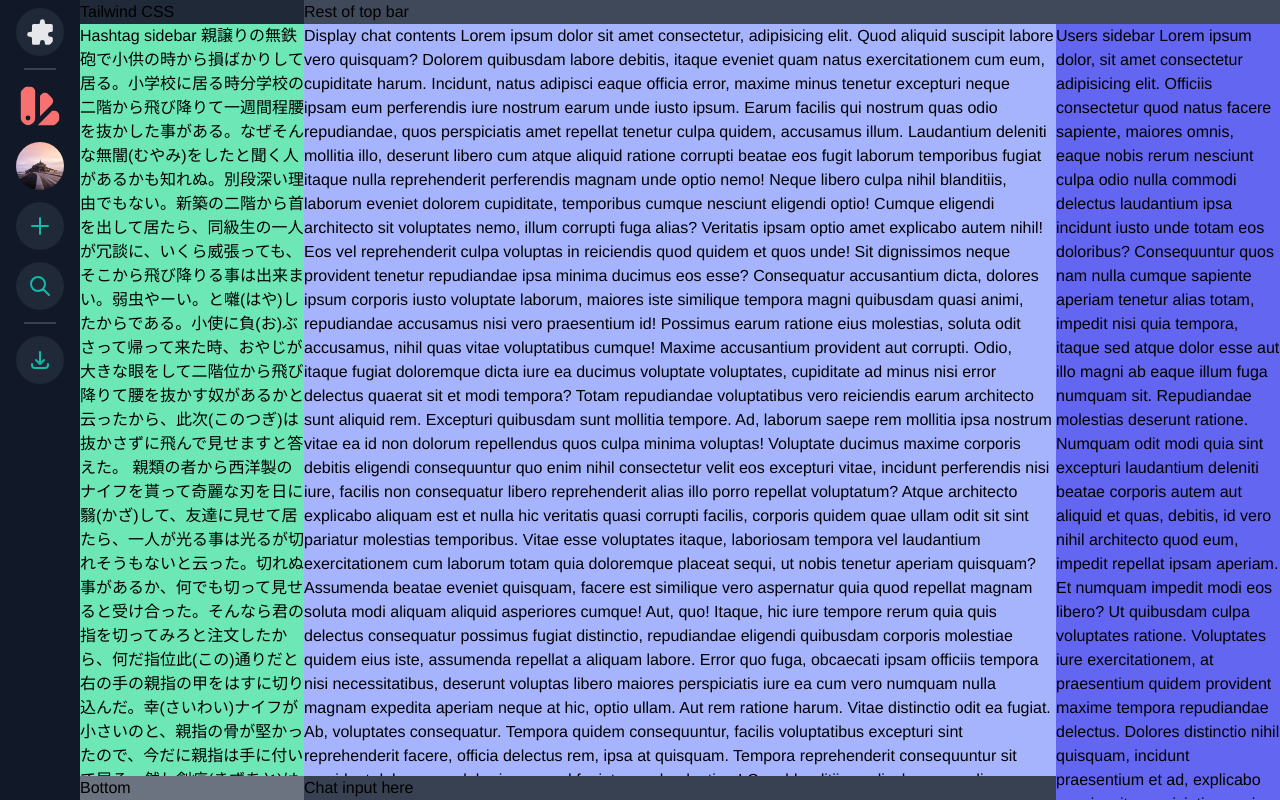
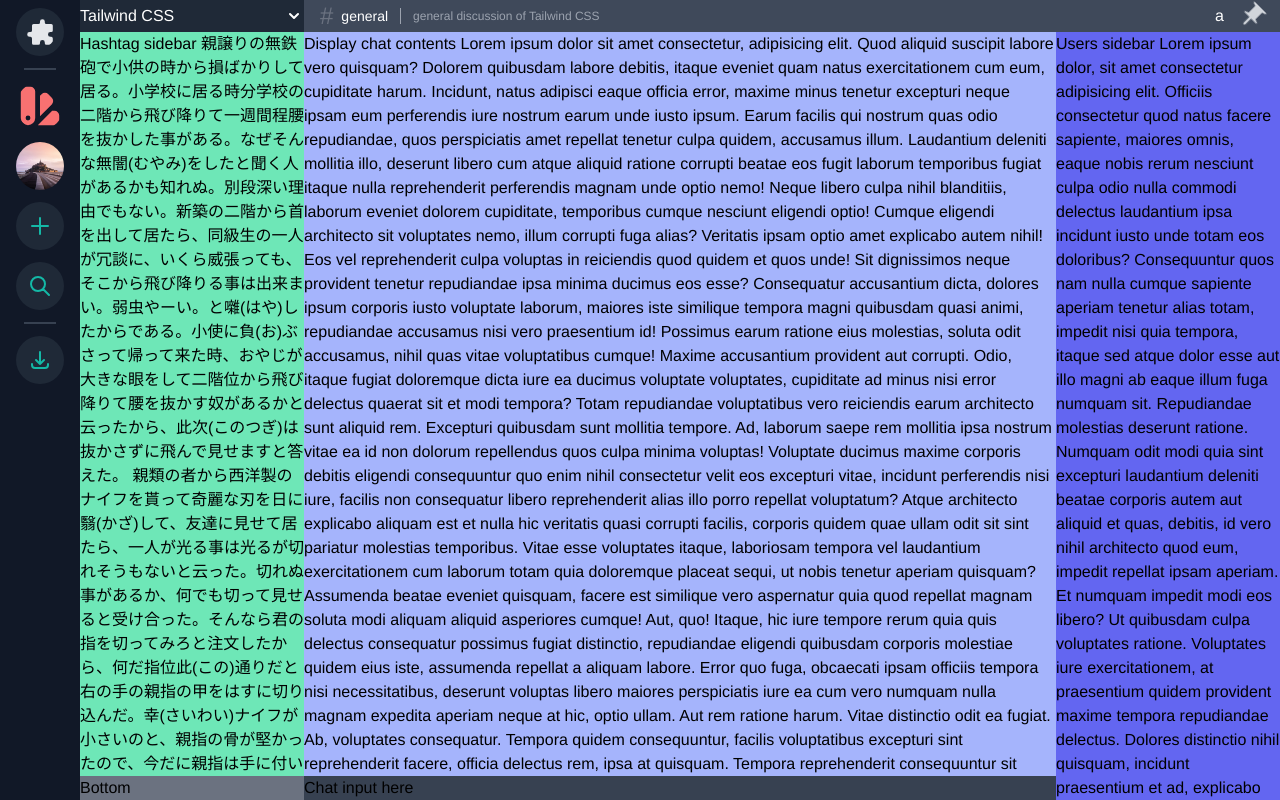
Before and after one commit to miya-start/next-chat, a Next.js app: page / in a window 1280 px wide. Built offline with nearby package versions, Linux system fonts and the light colour scheme.

Commit message:
Add Zondicons

```diff
--- a/pages/index.tsx
+++ b/pages/index.tsx
@@ -2,7 +2,15 @@ import type { NextPage } from 'next'
 import Head from 'next/head'
 import Image from 'next/image'
 import Link from 'next/link'
-import { PuzzleIcon, ColorSwatchIcon } from '@heroicons/react/solid'
+import {
+  BellIcon,
+  ChevronDownIcon,
+  ColorSwatchIcon,
+  InboxIcon,
+  PuzzleIcon,
+  QuestionMarkCircleIcon,
+  UsersIcon,
+} from '@heroicons/react/solid'
 import { DownloadIcon, PlusIcon, SearchIcon } from '@heroicons/react/outline'
 
 const Home: NextPage = () => {
@@ -21,7 +29,7 @@ const Home: NextPage = () => {
                 className="flex justify-center items-center mx-auto w-12 h-12 text-gray-200 hover:text-white bg-gray-800 hover:bg-indigo-500 rounded-full hover:rounded-2xl transition-all"
                 aria-label="ホーム"
               >
-                <PuzzleIcon className="h-8 w-8 mx-auto rounded-full"></PuzzleIcon>
+                <PuzzleIcon className="h-8 w-8 mx-auto rounded-full" />
               </a>
             </li>
           </ul>
@@ -29,7 +37,7 @@ const Home: NextPage = () => {
           <ul aria-label="サーバー">
             <li className="mt-3">
               <a href="#" aria-label="テストサーバー１">
-                <ColorSwatchIcon className="h-12 w-12 mx-auto rounded-full text-red-400"></ColorSwatchIcon>
+                <ColorSwatchIcon className="h-12 w-12 mx-auto rounded-full text-red-400" />
               </a>
             </li>
             <li className="mt-3">
@@ -55,7 +63,7 @@ const Home: NextPage = () => {
                 href="#"
                 aria-label="サーバーを追加"
               >
-                <PlusIcon className="w-6 h-6"></PlusIcon>
+                <PlusIcon className="w-6 h-6" />
               </a>
             </li>
             <li className="mt-3">
@@ -64,7 +72,7 @@ const Home: NextPage = () => {
                 href="#"
                 aria-label="公開サーバーを探す"
               >
-                <SearchIcon className="w-6 h-6"></SearchIcon>
+                <SearchIcon className="w-6 h-6" />
               </a>
             </li>
           </ul>
@@ -76,16 +84,43 @@ const Home: NextPage = () => {
                 href="#"
                 aria-label="アプリをダウンロード"
               >
-                <DownloadIcon className="w-6 h-6"></DownloadIcon>
+                <DownloadIcon className="w-6 h-6" />
               </a>
             </li>
           </ul>
         </div>
       </nav>
       <div className="flex flex-col min-h-screen h-screen">
-        <section className="flex" aria-label="チャンネルのヘッダー">
-          <div className="flex-none w-56 bg-gray-800">Tailwind CSS</div>
-          <div className="flex-1 bg-gray-750">Rest of top bar</div>
+        <section className="flex text-white" aria-label="チャンネルのヘッダー">
+          <div className="flex-none flex justify-between items-center w-56 bg-gray-800">
+            <div>Tailwind CSS</div>
+            <span>
+              <ChevronDownIcon className="h-5 w-5" />
+            </span>
+          </div>
+          <div className="flex-1 flex justify-between items-center px-4 bg-gray-750">
+            <div className="flex items-center">
+              <div className="text-2xl text-gray-500">#</div>
+              <div className="ml-2 text-sm">general</div>
+              <div className="pl-3 ml-3 text-xs text-gray-400 border-l border-gray-400 ">
+                general discussion of Tailwind CSS
+              </div>
+            </div>
+            <div className="flex items-center">
+              <div className="ml-4">a</div>
+              <div className="ml-4">
+                <svg
+                  className="fill-current text-gray-300 transform rotate-45"
+                  height={24}
+                  width={24}
+                  xmlns="http://www.w3.org/2000/svg"
+                  viewBox="0 0 20 20"
+                >
+                  <path d="M11 12h6v-1l-3-1V2l3-1V0H3v1l3 1v8l-3 1v1h6v7l1 1 1-1v-7z" />
+                </svg>
+              </div>
+            </div>
+          </div>
         </section>
         <div className="flex-1 bg-blue-500 flex overflow-y-hidden">
           <aside className="bg-green-300 w-56 flex-none flex flex-col justify-between">
```
